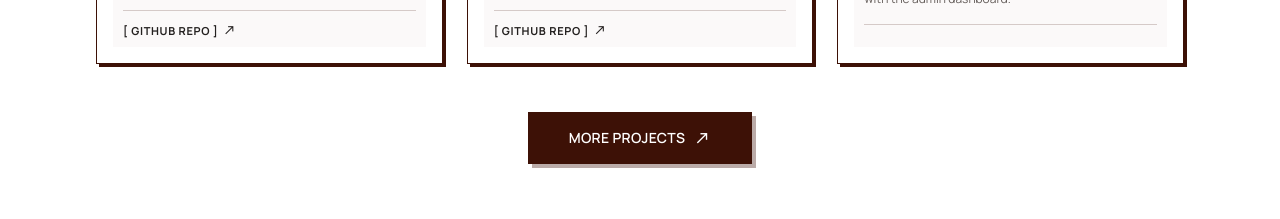
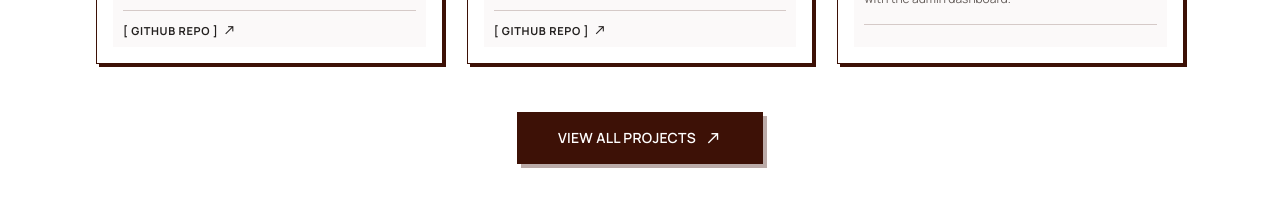
Before and after one commit to dimzkuy/Portofolio2026, a Next.js app: page / in a window 1280 px wide. Shown: the part 1800-2019 px from the top of the page. Built offline with nearby package versions, Linux system fonts and the light colour scheme; no server answers.

Commit message:
fix: fixing typo in more projects button

```diff
--- a/src/app/page.js
+++ b/src/app/page.js
@@ -1180,7 +1180,7 @@ export default function Home() {
               onMouseEnter={(e) => (e.currentTarget.style.boxShadow = "2px 2px 0px 0px rgba(61,17,6,0.35)")}
               onMouseLeave={(e) => (e.currentTarget.style.boxShadow = "4px 4px 0px 0px rgba(61,17,6,0.35)")}
             >
-              <span>{lang === "ID" ? "Proyek Lainnya" : "More Projects"}</span>
+              <span>{lang === "ID" ? "Lihat Semua Proyek" : "View All Projects"}</span>
               <span className="material-symbols-outlined" style={{ fontSize: 18 }}>north_east</span>
             </Link>
           </div>
```
